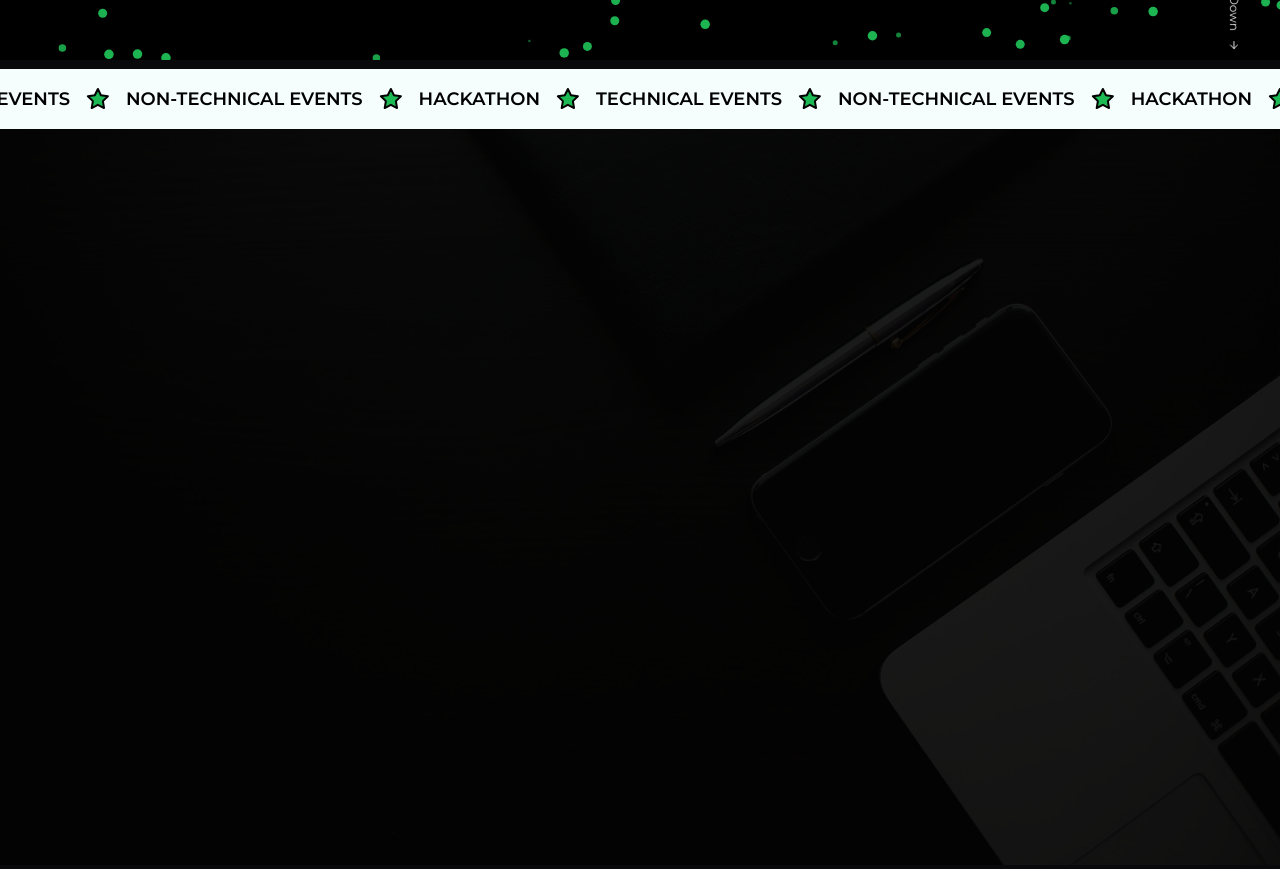
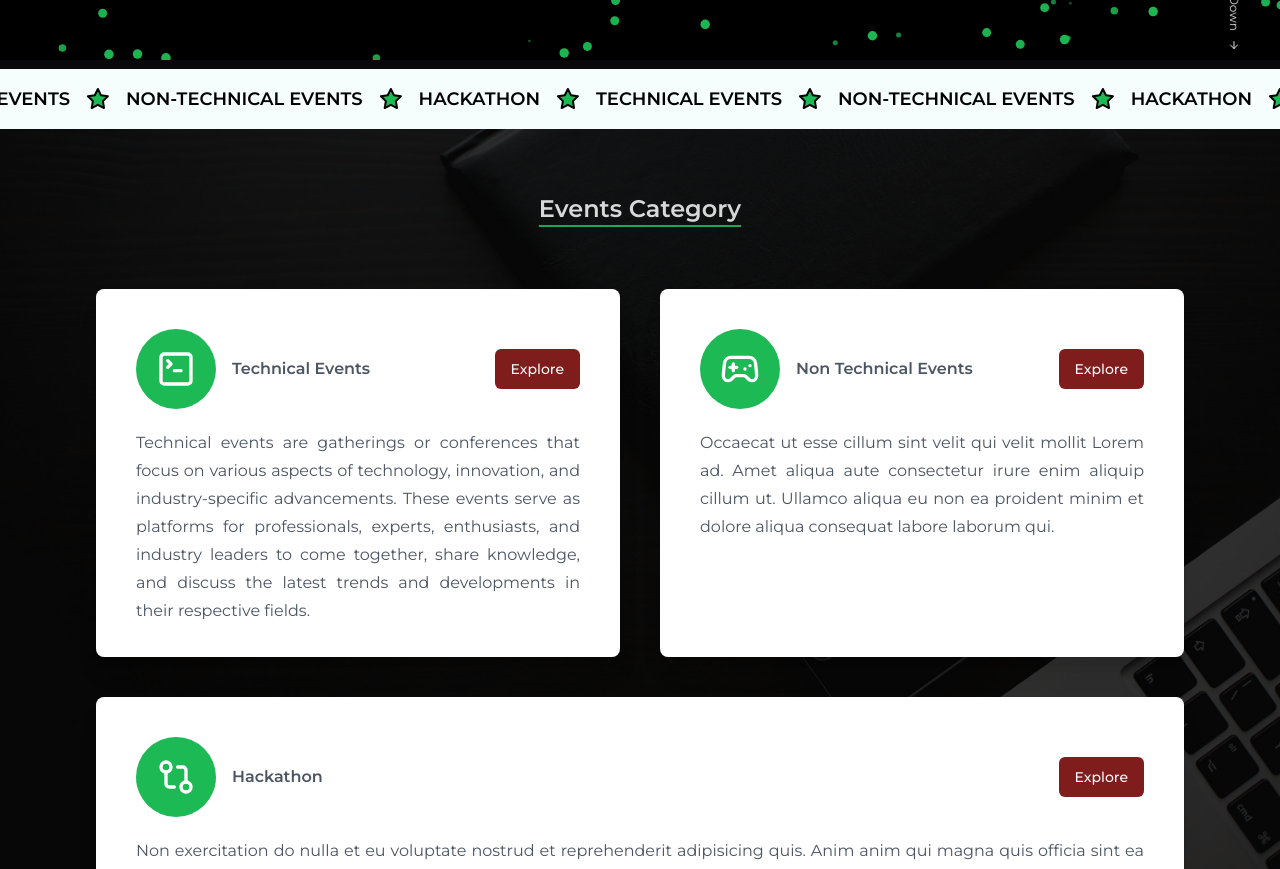
Before and after one commit to kalpithasv/srm-ai-zypher, a Next.js app: page / in a window 1280 px wide. Shown: the part 740-1609 px from the top of the page. Built offline with nearby package versions, Linux system fonts and the light colour scheme.

Commit message:
Events Bar added

```diff
--- a/app/globals.css
+++ b/app/globals.css
@@ -79,4 +79,8 @@
   .h-fix {
     @apply min-h-[calc(100vh-3.55rem)] md:min-h-[calc(100vh-4rem)];
   }
+
+  .container {
+    @apply p-4 md:p-16;
+  }
 }
--- a/components/home/EventsBar.tsx
+++ b/components/home/EventsBar.tsx
@@ -1,5 +1,13 @@
 import BG from "@/images/eventsbar-bg.jpg";
+import { cn } from "@/lib/utils";
+import {
+  Gamepad2Icon,
+  GitCompare,
+  LucideIcon,
+  TerminalSquareIcon,
+} from "lucide-react";
 import Image from "next/image";
+import { Button } from "../ui/button";
 
 const EventsBar = () => {
   return (
@@ -9,10 +17,75 @@ const EventsBar = () => {
         alt="bg-image"
         width={1920}
         height={1080}
-        className="w-full h-full absolute top-0 -z-0 opacity-10 object-cover object-center"
+        className="w-full h-full absolute top-0 -z-0 opacity-20 object-cover object-center"
       />
+      <div className="container">
+        <h1 className="text-center text-2xl font-semibold underline underline-offset-8 decoration-ui-primary">
+          Events Category
+        </h1>
+
+        <div className="grid grid-cols-1 md:grid-cols-2 gap-10 container px-0 md:px-16">
+          <Card
+            title="Technical Events"
+            Icon={TerminalSquareIcon}
+            description="Technical events are gatherings or conferences that focus on various aspects of technology, innovation, and industry-specific advancements. These events serve as platforms for professionals, experts, enthusiasts, and industry leaders to come together, share knowledge, and discuss the latest trends and developments in their respective fields."
+          />
+          <Card
+            title="Non Technical Events"
+            Icon={Gamepad2Icon}
+            description="Occaecat ut esse cillum sint velit qui velit mollit Lorem ad. Amet aliqua aute consectetur irure enim aliquip cillum ut. Ullamco aliqua eu non ea proident minim et dolore aliqua consequat labore laborum qui."
+          />
+          <Card
+            title="Hackathon"
+            Icon={GitCompare}
+            description="Non exercitation do nulla et eu voluptate nostrud et reprehenderit adipisicing quis. Anim anim qui magna quis officia sint ea commodo proident ex tempor aliquip magna. Nostrud et veniam occaecat consequat excepteur aliquip veniam exercitation."
+            className="md:col-span-2"
+          />
+        </div>
+      </div>
     </div>
   );
 };
 
 export default EventsBar;
+
+interface CardProps {
+  className?: string;
+  title: string;
+  description: string;
+  Icon: LucideIcon;
+}
+
+const Card = ({ className, title, description, Icon }: CardProps) => {
+  const ICON = Icon;
+  return (
+    <div
+      className={cn(
+        className,
+        "group relative cursor-pointer overflow-hidden bg-white px-6 pt-10 pb-8 shadow-xl ring-1 ring-gray-900/5 transition-all duration-300 hover:-translate-y-1 hover:shadow-2xl sm:mx-auto sm:rounded-lg sm:px-10"
+      )}
+    >
+      <span className="absolute top-10 z-0 h-20 w-20 invisible group-hover:visible rounded-full bg-ui-primary transition-all duration-700 group-hover:scale-[30]"></span>
+      <div className="relative z-10 ">
+        <div className="flex flex-col lg:flex-row items-center gap-4">
+          <span className="grid h-20 w-20 place-items-center rounded-full bg-ui-primary transition-all duration-300 group-hover:bg-ui-primary/90 group-hover:border group-hover:border-white/80">
+            <ICON className="h-10 w-10 text-white transition-all" />
+          </span>
+
+          <p className="space-y-6 text-center md:text-left font-semibold text-base line-clamp-2 leading-7 text-gray-600 transition-all duration-300 group-hover:text-white/90">
+            {title}
+          </p>
+          <Button
+            className="lg:ml-auto group-hover:text-white/90"
+            variant={"destructive"}
+          >
+            Explore
+          </Button>
+        </div>
+        <div className="space-y-6 pt-5 text-base  text-justify leading-7 text-gray-600 transition-all duration-500 group-hover:text-white/90">
+          <p>{description}</p>
+        </div>
+      </div>
+    </div>
+  );
+};
```
